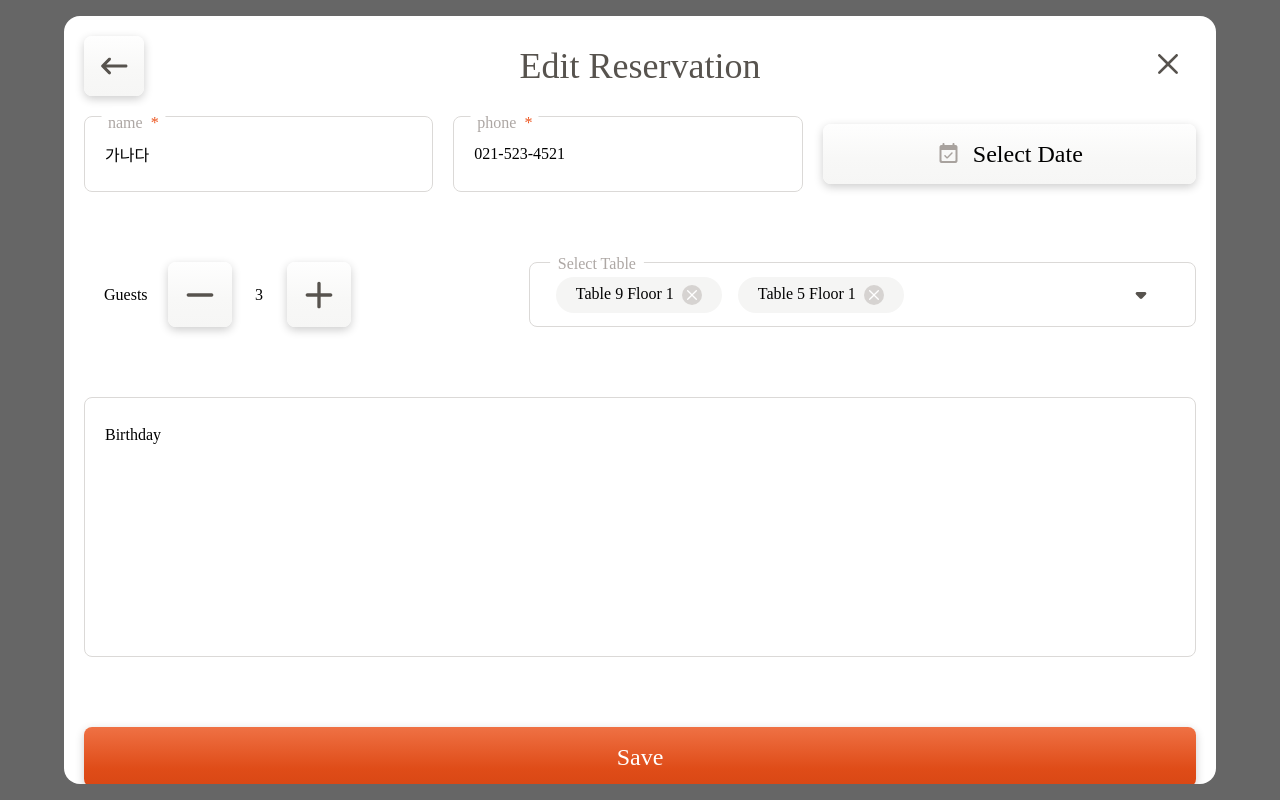
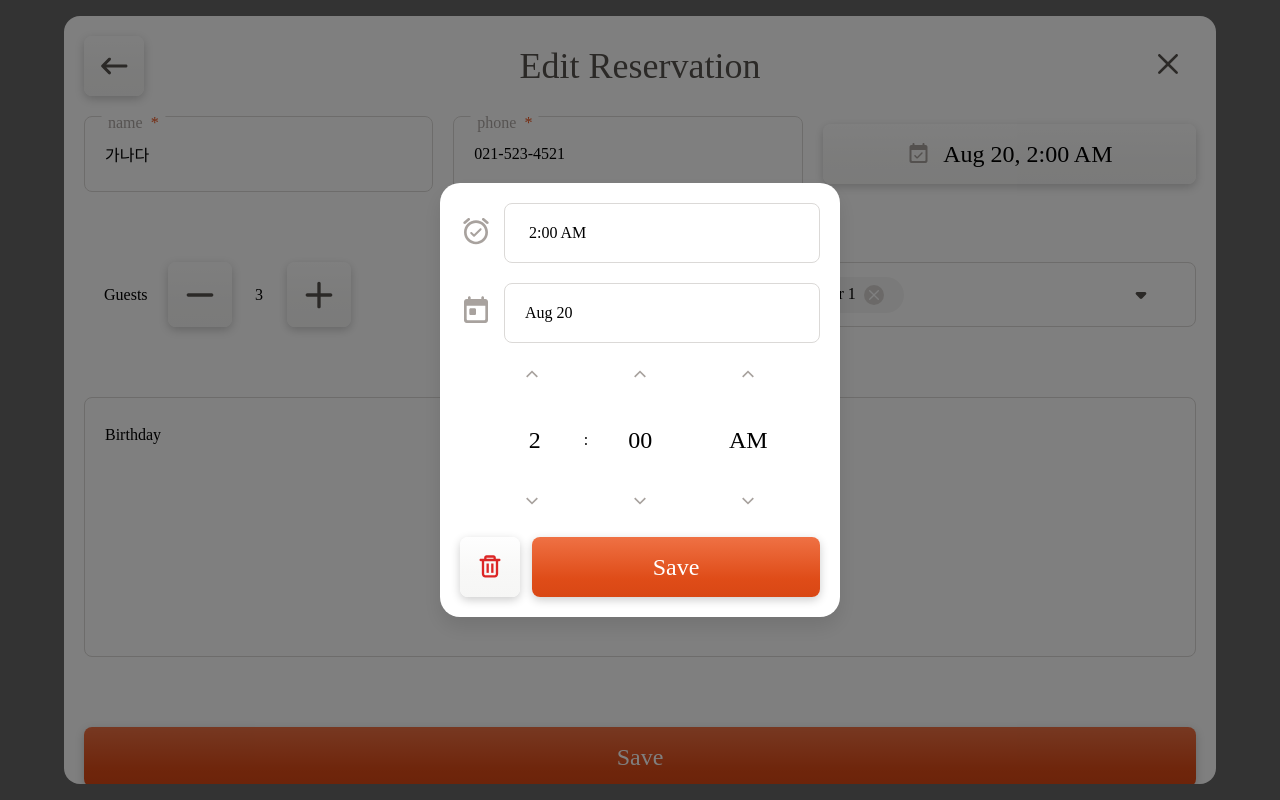
Before and after one commit to Haegnim/quiz-manage-reservations, a SvelteKit app: page /edit/1 in a window 1280 px wide. Built offline with nearby package versions, Linux system fonts and the light colour scheme.

Commit message:
Feat : select date

```diff
--- a/src/components/layout/header.svelte
+++ b/src/components/layout/header.svelte
@@ -1,36 +1,35 @@
 <script lang="ts">
-  import XmarkIcon from '../../../static/close.svg?raw'
+	import XmarkIcon from '../../../static/close.svg?raw';
 	// let handleClick: (event: MouseEvent) => void;
 
 	export let title: string;
-
 </script>
 
 <header>
-  <slot></slot>
+	<slot />
 	<h1>{title}</h1>
-  <button class="x-mark-btn">  {@html XmarkIcon}</button>
+	<button class="x-mark-btn" on:click={() => window.history.back()}> {@html XmarkIcon}</button>
 </header>
 
 <style>
-  header{
+	header {
 		width: 100%;
 		height: 100px;
 		display: flex;
 		justify-content: space-between;
 		position: relative;
-    padding: 20px ;
+		padding: 20px;
 	}
-  h1{
-    position:absolute;
+	h1 {
+		position: absolute;
 		top: 50%;
 		left: 50%;
-    transform: translate(-50%,-50%);
-    color:#57534E;
+		transform: translate(-50%, -50%);
+		color: #57534e;
 		font-weight: normal;
 		font-size: 36px;
 	}
-  .x-mark-btn{
+	.x-mark-btn {
 		padding: 10px 12px;
 	}
 </style>
--- a/src/components/selectDate.svelte
+++ b/src/components/selectDate.svelte
@@ -7,23 +7,59 @@
 	import ArrowDownIcon from '../../static/chevron-down.svg?raw';
 	import ArrowUpIcon from '../../static/chevron-up.svg?raw';
 	export let dateData: string = '';
-	let isShow = false;
+	let isShow = true;
+	let isdial = 'time';
 	let handleShowClick = (event: MouseEvent) => {
 		isShow = !isShow;
+	};
+	let handleDialClick = (event: MouseEvent, type: string) => {
+		isdial = type;
 	};
 
 	const handleTrashClick = (event: MouseEvent) => {
 		event.preventDefault();
-		console.log('Trash button clicked');
 		isShow = !isShow;
-		// 여기에 Trash 버튼을 클릭했을 때 수행할 동작을 작성합니다.
 	};
 
 	let hour: string = '00';
 	let minute: string = '00';
 	let meridiem: string = 'AM';
-	let time: string = hour + ':' + minute + ' ' + meridiem;
+	const MONTH: string[] = [
+		'Jan',
+		'Feb',
+		'Mar',
+		'Apr',
+		'May',
+		'Jun',
+		'Jul',
+		'Aug',
+		'Sep',
+		'Oct',
+		'Nov',
+		'Dec'
+	];
+	const monthName = (month: number) => {
+		return MONTH[month];
+	};
+	let month: string = monthName(0);
+	let day: string = '10';
+	let today = new Date();
+	let todayDate = today.getDate();
+	let todayMonth = today.getMonth();
 
+	let date = dateData.split(',');
+	if (date[0] === 'today') {
+		month = monthName(todayMonth);
+		day = todayDate.toString();
+	} else {
+		month = date[0].split(' ')[0];
+		day = date[0].split(' ')[1];
+	}
+	hour = date[1].split(':')[0];
+	minute = date[1].split(':')[1].split(' ')[0];
+	meridiem = date[1].split(':')[1].split(' ')[1];
+	console.log(date[0]);
+	console.log(date[1]);
 	const updateHourMinute = (props: string, count: number, max: number, min: number) => {
 		let num: number = Number(props) + count;
 		if (num < min) {
@@ -31,7 +67,6 @@
 		} else if (num > max) {
 			num = min;
 		}
-
 		const formattedNum = num < 10 ? '0' + num : num.toString();
 		return formattedNum;
 	};
@@ -46,14 +81,12 @@
 		minute = updateHourMinute(props, count, 59, 0);
 	};
 
-	const handleInputKeyDown = (event: KeyboardEvent) => {
-		if (event.key === 'Enter') {
+	const meridiemCount = (event: MouseEvent) => {
 		event.preventDefault();
-			hour = updateHourMinute(hour, 0, 12, 1);
-		}
+		meridiem = meridiem === 'AM' ? 'PM' : 'AM';
 	};
 
-	const handleUpClick = (type: string, count: number, props: string, event: MouseEvent) => {
+	const handleTimeCountClick = (type: string, count: number, props: string, event: MouseEvent) => {
 		event.preventDefault();
 		console.log('handleUpClick');
 		if (type === 'hour') {
@@ -62,17 +95,61 @@
 			minuteCount(props, count);
 		}
 	};
-	let month: string = 'May';
-	let day: string = '10';
-	let today = new Date();
-	let todayDate = today.getDate();
-	let todayMonth = today.getMonth() + 1;
-	console.log(todayDate);
-	console.log(todayMonth);
+
+	const monthCount = (props: string, count: number) => {
+		const crrentMonth = MONTH.indexOf(props);
+
+		let num: number = crrentMonth + count;
+		if (num < 0) {
+			num = 11;
+		} else if (num > 11) {
+			num = 0;
+		}
+		console.log(props);
+		console.log(crrentMonth);
+		return monthName(num);
+	};
+	const monthMaxDay = (month: number) => {
+		switch (month) {
+			case 3:
+			case 5:
+			case 8:
+			case 10:
+				return 30;
+			case 1:
+				return 28;
+			default:
+				return 31;
+		}
+	};
+	const dayCount = (props: string, count: number) => {
+		let num: number = Number(props) + count;
+		const crrentMonth = MONTH.indexOf(month);
+		const maxDay = monthMaxDay(crrentMonth);
+		if (num < 1) {
+			num = maxDay;
+		} else if (num > maxDay) {
+			num = 1;
+		}
+		return num.toString();
+	};
+	const handleDateCountClick = (type: string, count: number, props: string, event: MouseEvent) => {
+		event.preventDefault();
+		if (type === 'month') {
+			month = monthCount(props, count);
+		} else if (type === 'day') {
+			day = dayCount(props, count);
+		}
+	};
+
 	const handleSaveClick = (event: MouseEvent) => {
 		event.preventDefault();
 		isShow = !isShow;
-		dateData = `${month + ' ' + day} ${hour}:${minute} ${meridiem}`;
+		if (month === monthName(todayMonth) && day === todayDate.toString()) {
+			dateData = `today, ${hour}:${minute} ${meridiem}`;
+		} else {
+			dateData = `${month + ' ' + day}, ${hour}:${minute} ${meridiem}`;
+		}
 	};
 </script>
 
@@ -95,6 +172,7 @@
 					id="time"
 					class="dial-result"
 					value={hour + ':' + minute + ' ' + meridiem}
+					on:click={(event) => handleDialClick(event, 'time')}
 					readonly
 				/>
 			</div>
@@ -102,19 +180,26 @@
 				<label for="date">
 					{@html Today}
 				</label>
-				<input id="date" class="dial-result" value={month + ' ' + day} readonly />
+				<input
+					id="date"
+					class="dial-result"
+					value={month + ' ' + day}
+					on:click={(event) => handleDialClick(event, 'date')}
+					readonly
+				/>
 			</div>
+			{#if isdial === 'time'}
 				<div class="row dial-box">
 					<div class="dial">
 						<button
 							on:click={(event) => {
-							handleUpClick('hour', +1, hour, event);
+								handleTimeCountClick('hour', +1, hour, event);
 							}}>{@html ArrowUpIcon}</button
 						>
-					<input type="text" bind:value={hour} on:keydown={handleInputKeyDown} />
+						<input type="text" bind:value={hour} />
 						<button
 							on:click={(event) => {
-							handleUpClick('hour', -1, hour, event);
+								handleTimeCountClick('hour', -1, hour, event);
 							}}
 							type="button">{@html ArrowDownIcon}</button
 						>
@@ -123,22 +208,53 @@
 					<div class="dial">
 						<button
 							on:click={(event) => {
-							handleUpClick('minute', +1, minute, event);
+								handleTimeCountClick('minute', +1, minute, event);
 							}}>{@html ArrowUpIcon}</button
 						>
 						<input type="text" bind:value={minute} />
 						<button
 							on:click={(event) => {
-							handleUpClick('minute', -1, minute, event);
+								handleTimeCountClick('minute', -1, minute, event);
 							}}>{@html ArrowDownIcon}</button
 						>
 					</div>
 					<div class="dial ml-8">
-					<button>{@html ArrowUpIcon}</button>
+						<button on:click={(event) => meridiemCount(event)}>{@html ArrowUpIcon}</button>
 						<input type="text" value={meridiem} />
-					<button>{@html ArrowDownIcon}</button>
+						<button on:click={(event) => meridiemCount(event)}>{@html ArrowDownIcon}</button>
 					</div>
 				</div>
+			{:else}
+				<div class="row dial-box">
+					<div class="dial">
+						<button
+							on:click={(event) => {
+								handleDateCountClick('month', +1, month, event);
+							}}>{@html ArrowUpIcon}</button
+						>
+						<input type="text" bind:value={month} />
+						<button
+							on:click={(event) => {
+								handleDateCountClick('month', -1, month, event);
+							}}
+							type="button">{@html ArrowDownIcon}</button
+						>
+					</div>
+					<div class="dial">
+						<button
+							on:click={(event) => {
+								handleDateCountClick('day', +1, day, event);
+							}}>{@html ArrowUpIcon}</button
+						>
+						<input type="text" bind:value={day} />
+						<button
+							on:click={(event) => {
+								handleDateCountClick('day', -1, day, event);
+							}}>{@html ArrowDownIcon}</button
+						>
+					</div>
+				</div>
+			{/if}
 			<div class="row">
 				<Button handleClick={handleTrashClick}>
 					{@html Trash}
--- a/src/routes/edit/+page.svelte
+++ b/src/routes/edit/+page.svelte
@@ -38,7 +38,8 @@
 			selectTable: selectOption,
 			memo: noteTextAreaValue,
 			date: '2015-02-29',
-			id: '1'
+			id: '1',
+			seated: false
 		};
 
 		alert(nameInputValue + phoneInputValue + selectOption + noteTextAreaValue + count);
--- a/src/routes/edit/[id]/+page.svelte
+++ b/src/routes/edit/[id]/+page.svelte
@@ -22,6 +22,7 @@
 	let selectOption: { table: number; floor: number }[] = data ? data.selectTable : [];
 	let noteTextAreaValue: string | undefined = data ? data.memo : '';
 	let count = data ? data.guests : 0;
+	let date = data ? data.date : '';
 	const MIN_GUESTS = 0;
 	const MAX_GUESTS = 8;
 	let handlePlusClick = () => {
@@ -37,16 +38,18 @@
 
 	let handleSubmit = (event: SubmitEvent) => {
 		event.preventDefault();
+		if (data) {
 			let update = {
 				name: nameInputValue,
 				phoneNumber: phoneInputValue,
 				guests: count,
 				selectTable: selectOption,
 				memo: noteTextAreaValue,
-			date: '2015-02-29',
-			id: '1'
+				date,
+				id,
+				seated: data?.seated
 			};
-		if (data) {
+			console.log(date);
 			updateReserve(data.id, update);
 			window.history.back();
 		}
@@ -57,7 +60,7 @@
 	<div class="row w-100 mb-70">
 		<Input name={'name'} bind:value={nameInputValue} />
 		<Input name={'phone'} bind:value={phoneInputValue} />
-		<SelectDate />
+		<SelectDate bind:dateData={date} />
 		<!-- <Button {handleClick} customClass={mathClass}>Select Date</Button> -->
 	</div>
 
--- a/src/store/stores.ts
+++ b/src/store/stores.ts
@@ -20,7 +20,7 @@ const initialReservations: ReservationCardProps[] = [
 			{ table: 5, floor: 1 }
 		],
 		memo: 'Birthday',
-		date: '2015-02-29',
+		date: 'Aug 20, 2:00 AM',
 		id: '1',
 		seated: false
 	},
@@ -30,7 +30,7 @@ const initialReservations: ReservationCardProps[] = [
 		guests: 3,
 		selectTable: [{ table: 2, floor: 1 }],
 		memo: 'Birthday',
-		date: '2015-02-29',
+		date: 'today, 3:00 AM',
 		id: '2',
 		seated: false
 	}
```
Lines whose indentation alone changed are shown as unchanged.
